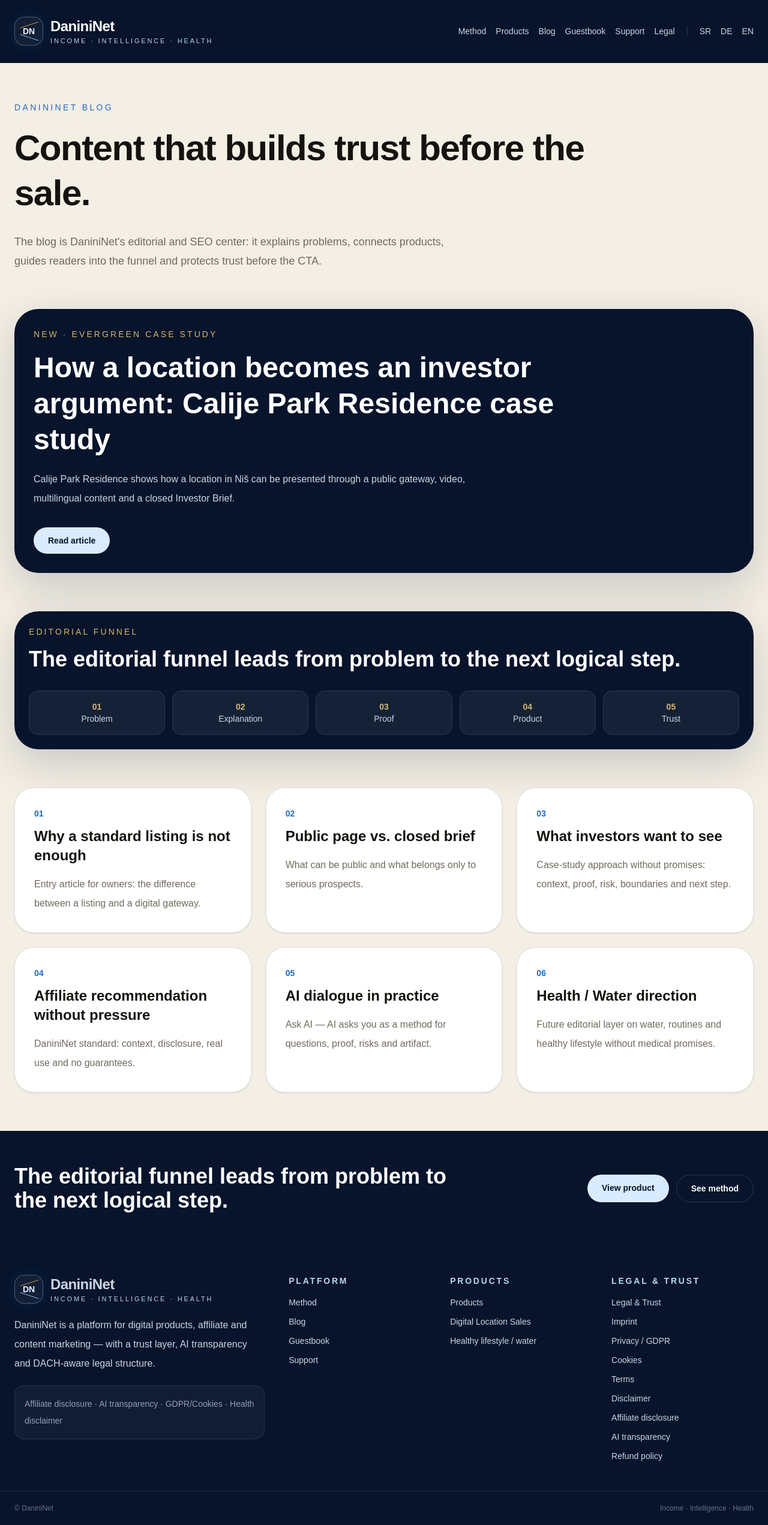
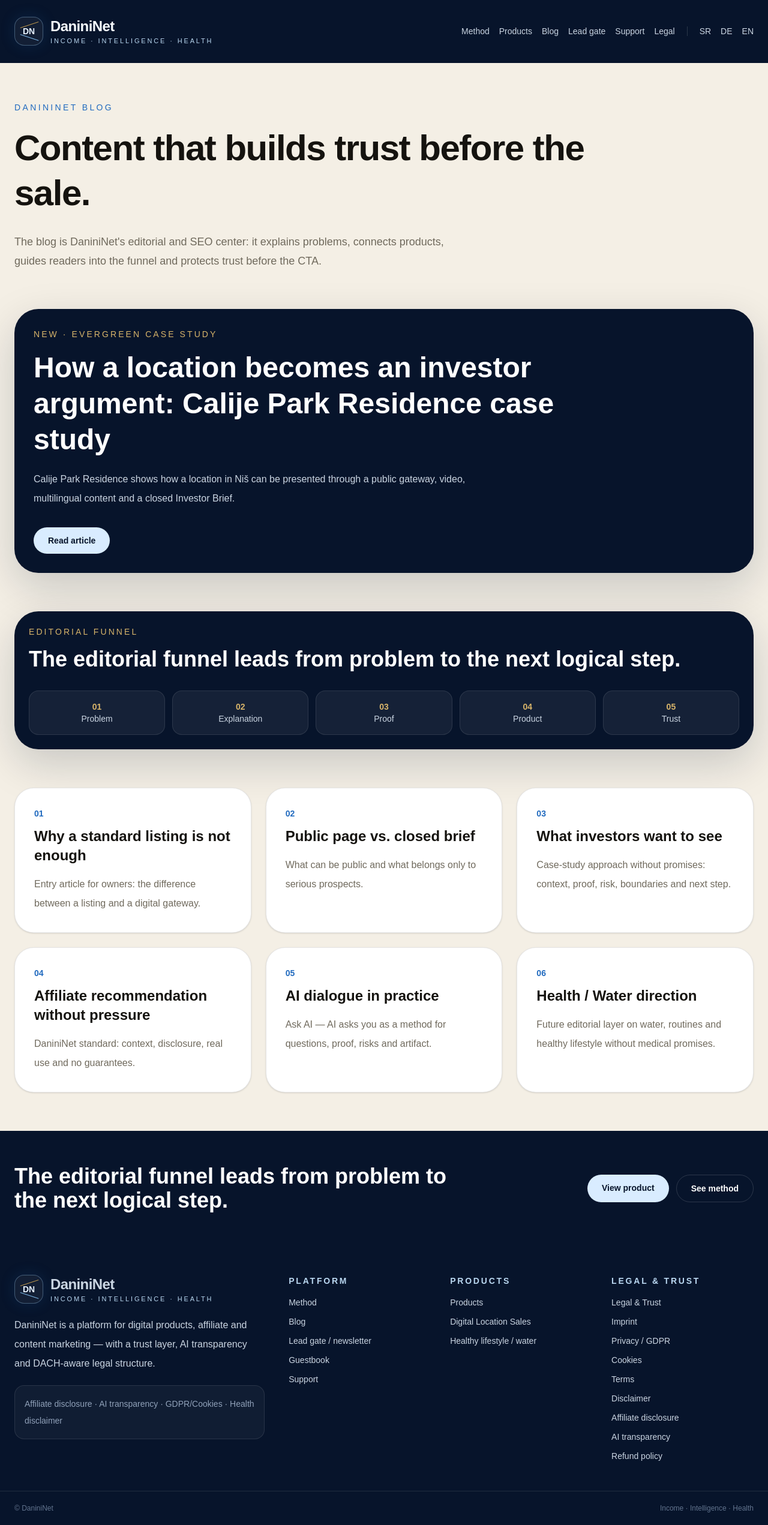
Before and after one commit to danininet/danininet, a Next.js app: page /en/blog in a window 1280 px wide. Shown: the whole page at 60% size. Built offline with nearby package versions, Linux system fonts and the light colour scheme; no server answers.

Commit message:
Connect newsletter lead gate in navigation and footer

```diff
--- a/components/layout/SiteShell.tsx
+++ b/components/layout/SiteShell.tsx
@@ -7,6 +7,7 @@ type RouteKey =
   | "products"
   | "dpl"
   | "blog"
+  | "newsletter"
   | "guestbook"
   | "support"
   | "legal"
@@ -24,6 +25,7 @@ type ShellCopy = {
   trust: string;
   dpl: string;
   health: string;
+  newsletter: string;
   privacy: string;
   cookies: string;
   terms: string;
@@ -34,12 +36,12 @@ type ShellCopy = {
   refund: string;
 };
 
-const navRouteKeys: RouteKey[] = ["method", "products", "blog", "guestbook", "support", "legal"];
+const navRouteKeys: RouteKey[] = ["method", "products", "blog", "newsletter", "support", "legal"];
 
 const paths: Record<Locale, Record<RouteKey, string>> = {
-  sr: { home: "", method: "daninihub-metod", products: "proizvodi", dpl: "proizvodi/digitalna-prodaja-lokacije", blog: "blog", guestbook: "knjiga-utisaka", support: "support", legal: "legal", health: "zdrav-stil-zivota" },
-  de: { home: "", method: "methode", products: "produkte", dpl: "produkte/digitaler-verkauf-von-standorten", blog: "blog", guestbook: "gaestebuch", support: "support", legal: "legal", health: "gesund-leben-wasser" },
-  en: { home: "", method: "method", products: "products", dpl: "products/digital-location-sales", blog: "blog", guestbook: "guestbook", support: "support", legal: "legal", health: "healthy-lifestyle-water" },
+  sr: { home: "", method: "daninihub-metod", products: "proizvodi", dpl: "proizvodi/digitalna-prodaja-lokacije", blog: "blog", newsletter: "newsletter", guestbook: "knjiga-utisaka", support: "support", legal: "legal", health: "zdrav-stil-zivota" },
+  de: { home: "", method: "methode", products: "produkte", dpl: "produkte/digitaler-verkauf-von-standorten", blog: "blog", newsletter: "newsletter", guestbook: "gaestebuch", support: "support", legal: "legal", health: "gesund-leben-wasser" },
+  en: { home: "", method: "method", products: "products", dpl: "products/digital-location-sales", blog: "blog", newsletter: "newsletter", guestbook: "guestbook", support: "support", legal: "legal", health: "healthy-lifestyle-water" },
 };
 
 const legalSubPaths: Record<string, string> = {
@@ -60,27 +62,27 @@ const slugToRouteKey: Record<string, RouteKey> = Object.fromEntries(
 
 const copy: Record<Locale, ShellCopy> = {
   sr: {
-    nav: ["Metoda", "Proizvodi", "Blog", "Utisci", "Support", "Legal"],
+    nav: ["Metoda", "Proizvodi", "Blog", "Lead gate", "Support", "Legal"],
     footerText: "DaniniNet je platforma za digitalne proizvode, affiliate i content marketing — sa jasnim trust slojem, AI transparentnošću i DACH-ready pravnim okvirom.",
     legal: "Legal & Trust", guestbook: "Knjiga utisaka", support: "Support",
     disclosure: "Affiliate napomena · AI transparentnost · GDPR/kolačići · Health disclaimer",
-    platform: "Platforma", products: "Proizvodi", trust: "Legal & Trust", dpl: "Digitalna prodaja lokacije", health: "Zdrav stil života / voda",
+    platform: "Platforma", products: "Proizvodi", trust: "Legal & Trust", dpl: "Digitalna prodaja lokacije", health: "Zdrav stil života / voda", newsletter: "Lead gate / newsletter",
     privacy: "Privacy / GDPR", cookies: "Cookies", terms: "Terms", disclaimer: "Disclaimer", affiliate: "Affiliate disclosure", ai: "AI transparentnost", impressum: "Impressum", refund: "Refund policy",
   },
   de: {
-    nav: ["Methode", "Produkte", "Blog", "Gästebuch", "Support", "Legal"],
+    nav: ["Methode", "Produkte", "Blog", "Lead Gate", "Support", "Legal"],
     footerText: "DaniniNet ist eine Plattform für digitale Produkte, Affiliate- und Content-Marketing — mit Trust-Layer, KI-Transparenz und DACH-orientiertem Rechtsrahmen.",
     legal: "Legal & Trust", guestbook: "Gästebuch", support: "Support",
     disclosure: "Affiliate-Hinweis · KI-Transparenz · DSGVO/Cookies · Health Disclaimer",
-    platform: "Plattform", products: "Produkte", trust: "Legal & Trust", dpl: "Digitaler Verkauf von Standorten", health: "Gesund leben / Wasser",
+    platform: "Plattform", products: "Produkte", trust: "Legal & Trust", dpl: "Digitaler Verkauf von Standorten", health: "Gesund leben / Wasser", newsletter: "Lead Gate / Newsletter",
     privacy: "Privacy / DSGVO", cookies: "Cookies", terms: "Terms", disclaimer: "Disclaimer", affiliate: "Affiliate Disclosure", ai: "KI-Transparenz", impressum: "Impressum", refund: "Refund Policy",
   },
   en: {
-    nav: ["Method", "Products", "Blog", "Guestbook", "Support", "Legal"],
+    nav: ["Method", "Products", "Blog", "Lead gate", "Support", "Legal"],
     footerText: "DaniniNet is a platform for digital products, affiliate and content marketing — with a trust layer, AI transparency and DACH-aware legal structure.",
     legal: "Legal & Trust", guestbook: "Guestbook", support: "Support",
     disclosure: "Affiliate disclosure · AI transparency · GDPR/Cookies · Health disclaimer",
-    platform: "Platform", products: "Products", trust: "Legal & Trust", dpl: "Digital Location Sales", health: "Healthy lifestyle / water",
+    platform: "Platform", products: "Products", trust: "Legal & Trust", dpl: "Digital Location Sales", health: "Healthy lifestyle / water", newsletter: "Lead gate / newsletter",
     privacy: "Privacy / GDPR", cookies: "Cookies", terms: "Terms", disclaimer: "Disclaimer", affiliate: "Affiliate disclosure", ai: "AI transparency", impressum: "Imprint", refund: "Refund policy",
   },
 };
@@ -141,7 +143,7 @@ export function SiteShell({ locale, currentPath, children }: { locale: string; c
             <p className="mt-5 rounded-2xl border border-white/10 bg-white/[0.04] p-4 text-sm leading-7 text-slate-400">{t.disclosure}</p>
           </div>
           <div className="grid gap-8 sm:grid-cols-3">
-            <div><h3 className="text-sm font-semibold uppercase tracking-[0.2em] text-[#b9d7f0]">{t.platform}</h3><div className="mt-4 grid gap-3 text-sm"><Link href={localizedPath(lang, "method")}>{t.nav[0]}</Link><Link href={localizedPath(lang, "blog")}>Blog</Link><Link href={localizedPath(lang, "guestbook")}>{t.guestbook}</Link><Link href={localizedPath(lang, "support")}>{t.support}</Link></div></div>
+            <div><h3 className="text-sm font-semibold uppercase tracking-[0.2em] text-[#b9d7f0]">{t.platform}</h3><div className="mt-4 grid gap-3 text-sm"><Link href={localizedPath(lang, "method")}>{t.nav[0]}</Link><Link href={localizedPath(lang, "blog")}>Blog</Link><Link href={localizedPath(lang, "newsletter")}>{t.newsletter}</Link><Link href={localizedPath(lang, "guestbook")}>{t.guestbook}</Link><Link href={localizedPath(lang, "support")}>{t.support}</Link></div></div>
             <div><h3 className="text-sm font-semibold uppercase tracking-[0.2em] text-[#b9d7f0]">{t.products}</h3><div className="mt-4 grid gap-3 text-sm"><Link href={localizedPath(lang, "products")}>{t.products}</Link><Link href={localizedPath(lang, "dpl")}>{t.dpl}</Link><Link href={localizedPath(lang, "health")}>{t.health}</Link></div></div>
             <div><h3 className="text-sm font-semibold uppercase tracking-[0.2em] text-[#b9d7f0]">{t.trust}</h3><div className="mt-4 grid gap-3 text-sm"><Link href={localizedPath(lang, "legal")}>{t.legal}</Link><Link href={legalPath(lang, "impressum")}>{t.impressum}</Link><Link href={legalPath(lang, "privacy")}>{t.privacy}</Link><Link href={legalPath(lang, "cookies")}>{t.cookies}</Link><Link href={legalPath(lang, "terms")}>{t.terms}</Link><Link href={legalPath(lang, "disclaimer")}>{t.disclaimer}</Link><Link href={legalPath(lang, "affiliate-disclosure")}>{t.affiliate}</Link><Link href={legalPath(lang, "ai-transparentnost")}>{t.ai}</Link><Link href={legalPath(lang, "refund-policy")}>{t.refund}</Link></div></div>
           </div>
```
